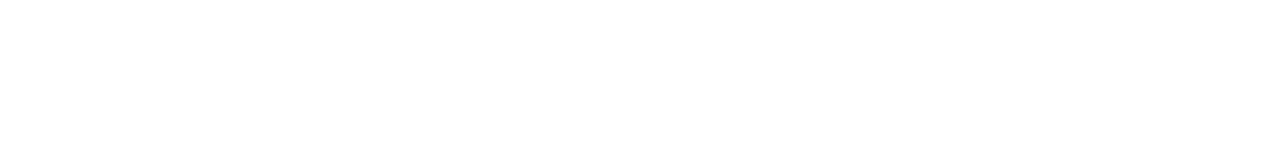
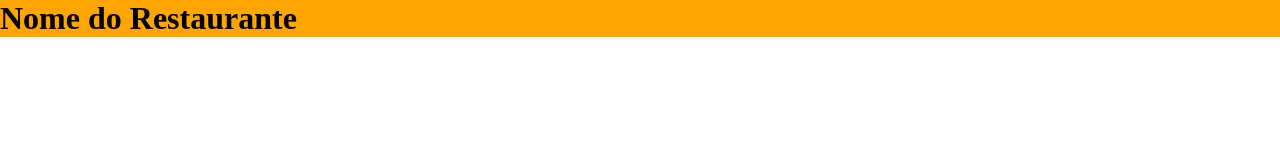
Before and after one commit to EmanuelRicardo/Projeto3_Ebac, a plain HTML site: page index.html in a window 1280 px wide. Drawn offline with Linux system fonts and the light colour scheme.

Commit message:
feat: Criando header

```diff
--- a/index.html
+++ b/index.html
@@ -4,11 +4,12 @@
     <meta charset="UTF-8">
     <meta name="viewport" content="width=device-width, initial-scale=1.0">
     <title>Document</title>
+    <link rel="stylesheet" href="style.css">
 </head>
 <body>
-    <header>
-        <div class="navbar">
-            <div class="container"></div>
+    <header class="navbar">
+        <div class="container">
+            <h1>Nome do Restaurante</h1>
         </div>
     </header>
 </body>
--- /dev/null
+++ b/style.css
@@ -0,0 +1,8 @@
+*{
+    margin: 0;
+    padding: 0;
+}
+
+header {
+    background-color: orange;
+}
```
